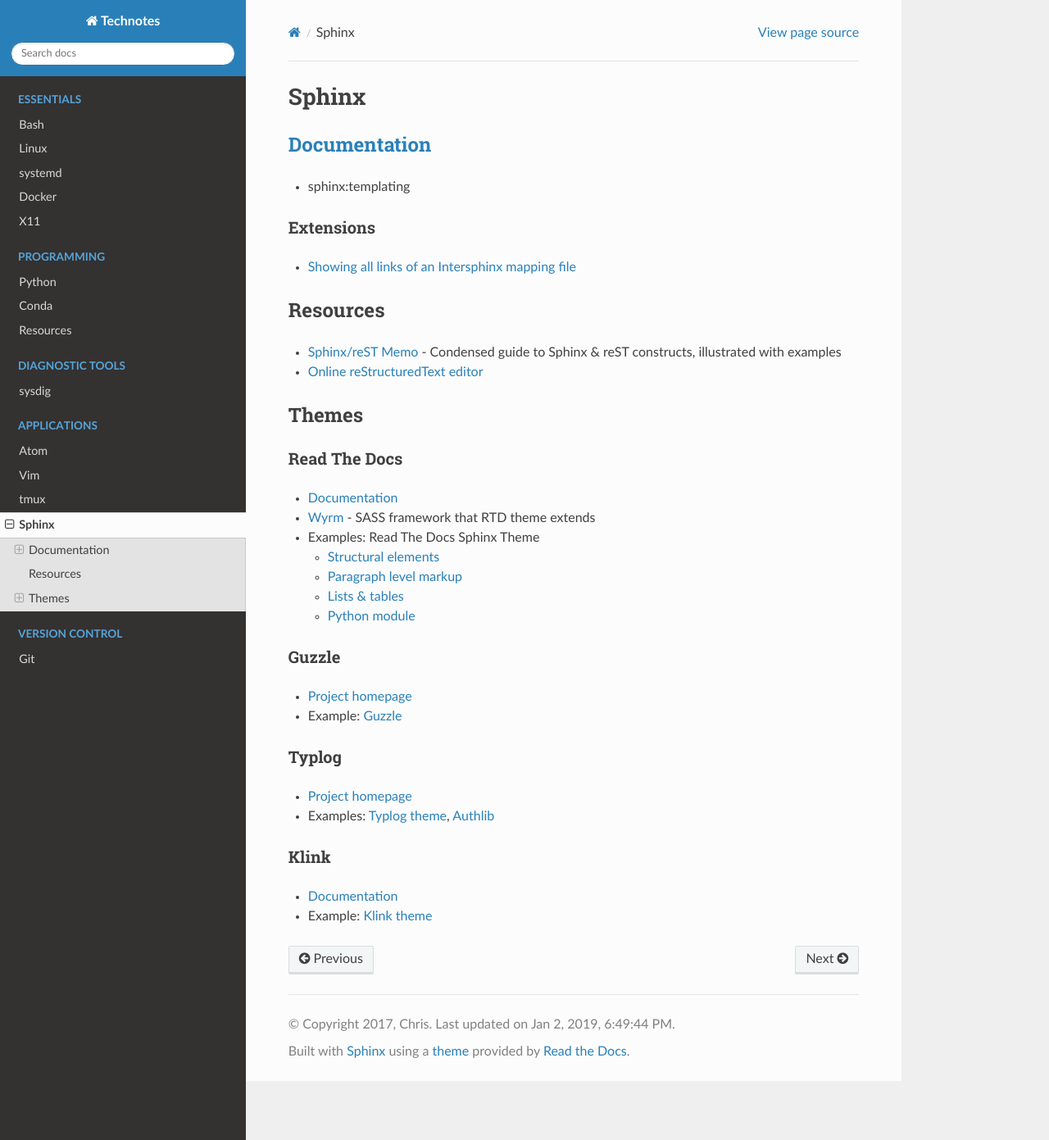
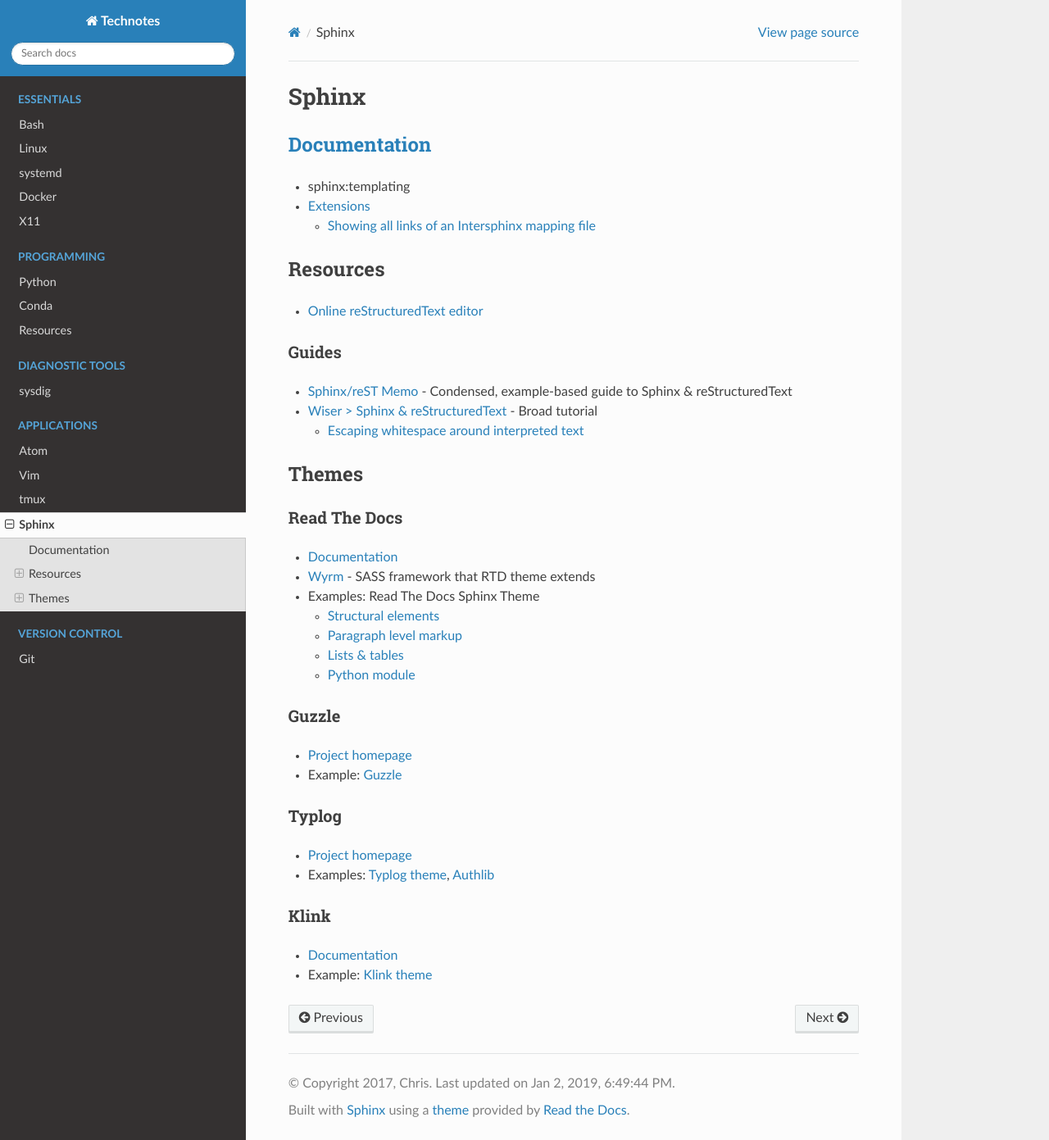
Before and after one commit to heterotopian/technotes, a Sphinx documentation site: the page built from source/sphinx.rst, in a window 1280 px wide and 1391 px high. Shown: the whole window at 82% size. Built offline with Sphinx 7.4.7 and the Read the Docs theme 2.0.0, drawn with Linux system fonts in a browser that asks for light colours.

Commit message:
Reorganize, add new guide

```diff
--- a/source/sphinx.rst
+++ b/source/sphinx.rst
@@ -11,19 +11,26 @@
 
 - :ref:`sphinx:templating`
 
-Extensions
-----------
+- `Extensions <https://www.sphinx-doc.org/en/master/usage/extensions/>`_
 
-- `Showing all links of an Intersphinx mapping file <https://www.sphinx-doc.org/en/master/usage/extensions/intersphinx.html#showing-all-links-of-an-intersphinx-mapping-file>`_
+  - `Showing all links of an Intersphinx mapping file <https://www.sphinx-doc.org/en/master/usage/extensions/intersphinx.html#showing-all-links-of-an-intersphinx-mapping-file>`_
 
 
 
 Resources
 =========
 
+- `Online reStructuredText editor <http://rst.ninjs.org/>`_
+
+Guides
+------
+
 - `Sphinx/reST Memo <http://rest-sphinx-memo.readthedocs.io>`_ -
-  Condensed guide to Sphinx & reST constructs, illustrated with examples
-- `Online reStructuredText editor <http://rst.ninjs.org/>`_
+  Condensed, example-based guide to Sphinx & reStructuredText
+- `Wiser > Sphinx & reStructuredText <https://build-me-the-docs-please.readthedocs.io/en/latest/Using_Sphinx/index.html>`_ -
+  Broad tutorial
+
+  - `Escaping whitespace around interpreted text <https://build-me-the-docs-please.readthedocs.io/en/latest/Using_Sphinx/OnReStructuredText.html#subscript-and-superscript>`_
 
 
 
```
